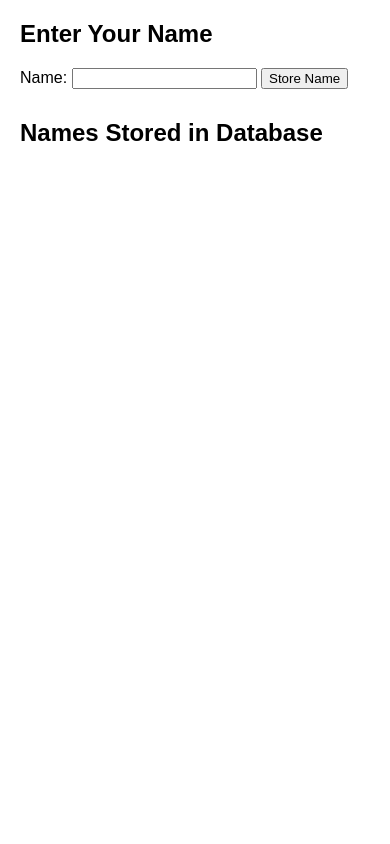
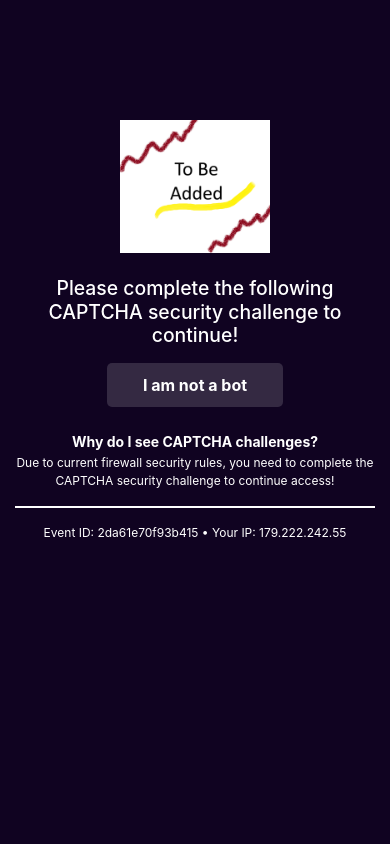
Before and after one commit to Lucasjbs/portfolioa1, a PHP site: page / in a window 390 px wide. Run offline with PHP 8.4, Linux system fonts and the light colour scheme; data that the repository does not hold is empty; some libraries are stand-ins or nearby versions.

Commit message:
feat: click captcha verification

```diff
--- a/backend.php
+++ b/backend.php
@@ -1,4 +1,10 @@
 <?php
+require 'autoload.php';
+
+use Portifolio\Interaction\Action\Entrypoint;
+
+$test = new Entrypoint;
+
 // Database connection parameters
 $servername = "localhost";
 $username = "root";
--- a/index.php
+++ b/index.php
@@ -3,127 +3,44 @@
 
 <head>
     <meta charset="UTF-8">
-    <meta name="viewport" content="width=device-width, initial-scale=1.0">
-    <title>User Data Management</title>
-    <style>
-        /* Add some basic styling for better presentation */
-        body {
-            font-family: Arial, sans-serif;
-            margin: 20px;
-        }
-
-        input,
-        button {
-            margin-bottom: 10px;
-        }
-
-        ul {
-            list-style-type: none;
-            padding: 0;
-        }
-
-        li {
-            margin-bottom: 5px;
-        }
-
-        .edit-delete-buttons {
-            display: inline-block;
-            margin-left: 10px;
-        }
-    </style>
+    <meta name="viewport" content="width=device-width, initial-scale=1, shrink-to-fit=no">
+    <title>Click Interaction Challenge</title>
+    <link rel="icon" href="./assets/favicon.png" type="image/png">
+    <link rel="stylesheet" href="https://cdn.jsdelivr.net/npm/bootstrap@4.3.1/dist/css/bootstrap.min.css" integrity="sha384-ggOyR0iXCbMQv3Xipma34MD+dH/1fQ784/j6cY/iJTQUOhcWr7x9JvoRxT2MZw1T" crossorigin="anonymous">
+    <link rel="stylesheet" href="style.css">
+    <script src="http://code.jquery.com/jquery-2.0.3.min.js" type="text/javascript"></script>
 </head>
 
 <body>
+    <div class="container">
+        <div class="row justify-content-md-center">
+            <div class="col-md-auto" id="clickVerification">
+                <img class="mb-4" src="./assets/generic_img.png" width="150">
+                <h1 class="mb-3" style="font-size: 1.21rem; color: white;">Please complete the following CAPTCHA security challenge to continue!</h1>
 
-    <h2>Enter Your Name</h2>
+                <div class="mb-4" id="clickCaptcha">
+                    <form method="POST" action="" id="verifyForm">
+                        <button type="submit" class="main-button">I am not a bot</button>
+                    </form>
+                </div>
 
-    <!-- Form to input the name -->
-    <form id="nameForm">
-        <label for="nameInput">Name:</label>
-        <input type="text" id="nameInput" name="name" required>
-        <button type="button" onclick="storeName()">Store Name</button>
-    </form>
+                <p style="font-size: 14px; font-weight: bold; margin-bottom: 2px;" class="highlight">Why do I see CAPTCHA challenges?</p>
+                <p style="font-size: 12px;" class="std-text mb-3">Due to current firewall security rules, you need to complete the CAPTCHA security challenge to continue access!</p>
+                <hr style="  border: 1px solid white;">
+                <p style="font-size: 12px;" class="std-text mb-3">Event ID: 2da61e70f93b415 • Your IP: 179.222.242.55</p>
+            </div>
 
-    <h2>Names Stored in Database</h2>
+            <div class="col-md-auto" id="mainContent">
+                <!-- AJAX response will be inserted here -->
+            </div>
+        </div>
+    </div>
 
-    <!-- Display area for the names -->
-    <ul id="nameList"></ul>
+    <script src="/interaction_manager.js" defer></script>
 
-    <script>
-        // Function to store a name using AJAX
-        function storeName() {
-            var nameInput = document.getElementById("nameInput").value;
-
-            // Make an AJAX request to store the name
-            var xhr = new XMLHttpRequest();
-            xhr.open("POST", "backend.php", true);
-            xhr.setRequestHeader("Content-Type", "application/x-www-form-urlencoded");
-            xhr.onreadystatechange = function() {
-                if (xhr.readyState === 4 && xhr.status === 200) {
-                    // Refresh the name list after storing
-                    fetchNames();
-                }
-            };
-            xhr.send("action=store&name=" + encodeURIComponent(nameInput));
-        }
-
-        // Function to fetch and display names using AJAX
-        function fetchNames() {
-            // Make an AJAX request to fetch names
-            var xhr = new XMLHttpRequest();
-            xhr.open("GET", "backend.php?action=fetch", true);
-            xhr.onreadystatechange = function() {
-                if (xhr.readyState === 4 && xhr.status === 200) {
-                    // Update the name list
-                    document.getElementById("nameList").innerHTML = xhr.responseText;
-                }
-            };
-            xhr.send();
-        }
-
-        // Initial fetch of names when the page loads
-        fetchNames();
-    </script>
-    <script>
-        // Function to edit a name using AJAX
-        function editName(id, currentName) {
-            var newName = prompt("Edit name:", currentName);
-
-            if (newName !== null) {
-                // Make an AJAX request to edit the name
-                var xhr = new XMLHttpRequest();
-                xhr.open("POST", "backend.php", true);
-                xhr.setRequestHeader("Content-Type", "application/x-www-form-urlencoded");
-                xhr.onreadystatechange = function() {
-                    if (xhr.readyState === 4 && xhr.status === 200) {
-                        // Refresh the name list after editing
-                        fetchNames();
-                    }
-                };
-                xhr.send("action=edit&id=" + id + "&name=" + encodeURIComponent(newName));
-            }
-        }
-
-        // Function to delete a name using AJAX
-        function deleteName(id) {
-            var confirmDelete = confirm("Are you sure you want to delete this name?");
-
-            if (confirmDelete) {
-                // Make an AJAX request to delete the name
-                var xhr = new XMLHttpRequest();
-                xhr.open("POST", "backend.php", true);
-                xhr.setRequestHeader("Content-Type", "application/x-www-form-urlencoded");
-                xhr.onreadystatechange = function() {
-                    if (xhr.readyState === 4 && xhr.status === 200) {
-                        // Refresh the name list after deleting
-                        fetchNames();
-                    }
-                };
-                xhr.send("action=delete&id=" + id);
-            }
-        }
-    </script>
-
+    <!-- Popper.js and Bootstrap JS -->
+    <script src="https://cdn.jsdelivr.net/npm/popper.js@1.14.7/dist/umd/popper.min.js" integrity="sha384-UO2eT0CpHqdSJQ6hJty5KVphtPhzWj9WO1clHTMGa3JDZwrnQq4sF86dIHNDz0W1" crossorigin="anonymous"></script>
+    <script src="https://cdn.jsdelivr.net/npm/bootstrap@4.3.1/dist/js/bootstrap.min.js" integrity="sha384-JjSmVgyd0p3pXB1rRibZUAYoIIy6OrQ6VrjIEaFf/nJGzIxFDsf4x0xIM+B07jRM" crossorigin="anonymous"></script>
 </body>
 
 </html>
--- /dev/null
+++ b/interaction_manager.js
@@ -0,0 +1,47 @@
+var counter = 0;
+var id = 0;
+
+$(document).ready(function () {
+    $('#verifyForm').submit(function (event) {
+        event.preventDefault();
+        counter = 0;
+
+        $.ajax({
+            type: 'POST',
+            url: 'set_cookie.php',
+            success: function (response) {
+                $('#mainContent').html(response);
+                document.getElementById("clickVerification").remove();
+                id = setInterval(updateContent, 2000);
+            },
+            error: function (xhr, status, error) {
+                console.error(error);
+            }
+        });
+    });
+});
+
+function updateContent() {
+    var requestData = { "attempts": counter };
+
+    $.ajax({
+        url: 'fetch_updated_content.php',
+        data: requestData,
+        success: function (response) {
+            $('#mainContent').html(response);
+        },
+        error: function (xhr, status, error) {
+            console.error(error);
+        }
+    });
+
+    if (counter >= 3) {
+        clearInterval(id);
+    }
+    counter++;
+}
+
+// Function to handle page unload event (when the user leaves the page)
+window.addEventListener('beforeunload', function () {
+    document.cookie = "button_clicked=; expires=Thu, 01 Jan 1970 00:00:00 UTC; path=/";
+});
--- /dev/null
+++ b/style.css
@@ -0,0 +1,50 @@
+.main-button {
+
+    background-color: hsla(0, 0%, 100%, .15);
+    transition: all .24s ease-in-out;
+    padding-top: 10px;
+    padding-bottom: 10px;
+    padding-left: 2.25rem;
+    padding-right: 2.25rem;
+    border-radius: 5px;
+    color: white;
+    font-weight: bold;
+    border: none;
+}
+
+.main-button:hover {
+    color: white;
+    text-decoration: none;
+    opacity: .8;
+}
+
+body {
+    height: 100vh;
+    /* Set the body to full height of the viewport */
+    display: flex;
+    align-items: center;
+    /* Center content vertically */
+    background-color: #100321;
+}
+
+.container {
+    width: 100%;
+}
+
+h2,
+p,
+ul,
+li {
+    color: white;
+}
+
+@media only screen and (max-width: 600px) {
+    body {
+        text-align: center;
+        align-items: start;
+    }
+
+    .container {
+        margin-top: 120px;
+    }
+}
```
Also changed, not shown: autoload.php (+11 -0 lines), cookie.php (deleted, +0 -52 lines), crud_manager.js (added, +72 -0 lines), fetch_updated_content.php (added, +14 -0 lines), index.html (deleted, +0 -96 lines), main_page.html (added, +23 -0 lines), set_cookie.php (+2 -8 lines), src/Action/Entrypoint.php (added, +11 -0 lines), assets/favicon.png (added), assets/generic_img.png (added), src/Entity/Userdata.php (added).
